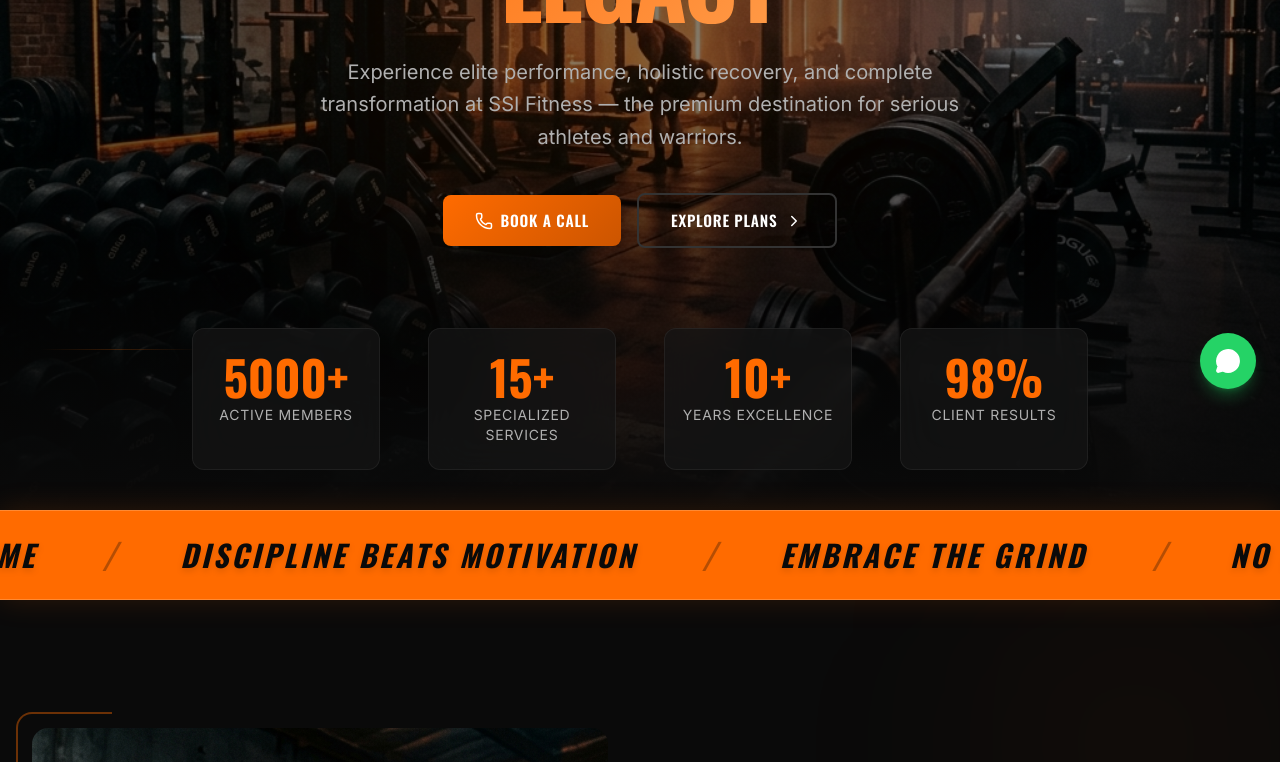
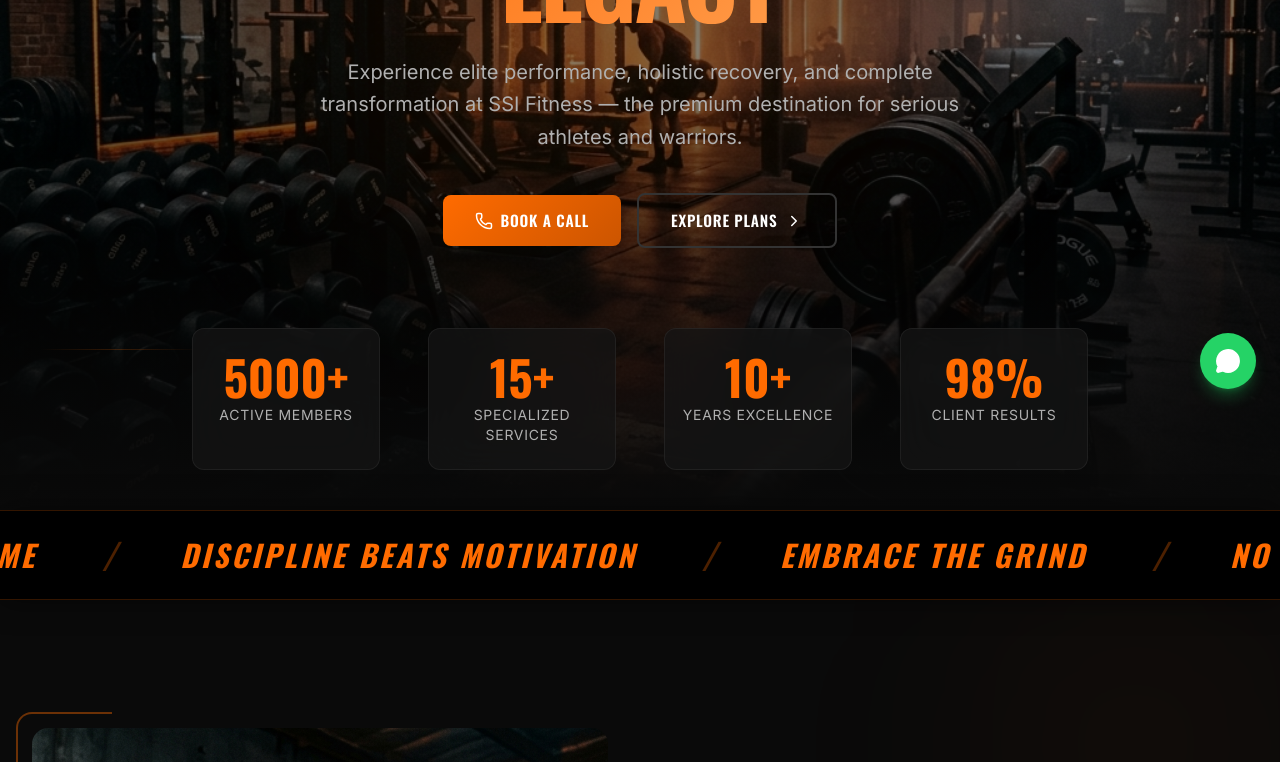
Before and after one commit to Adi-222/SSI-FITNESS, a Next.js app: page / in a window 1280 px wide. Shown: the part 387-1149 px from the top of the page. Built offline with nearby package versions, Linux system fonts and the light colour scheme.

Commit message:
added ticker

```diff
--- a/src/components/Ticker.tsx
+++ b/src/components/Ticker.tsx
@@ -16,7 +16,7 @@
 
 export default function Ticker() {
   return (
-    <div className="relative py-4 md:py-6 bg-brand-orange overflow-hidden border-y border-brand-orange-light shadow-[0_0_30px_rgba(255,107,0,0.15)] z-20">
+    <div className="relative py-4 md:py-6 bg-black overflow-hidden border-y border-brand-orange/20 shadow-[0_0_30px_rgba(0,0,0,0.5)] z-20">
       <div className="flex whitespace-nowrap">
         <motion.div
           animate={{ x: ["0%", "-50%"] }}
@@ -25,11 +25,11 @@
         >
           {REPEATED_SLOGANS.map((slogan, i) => (
             <div key={i} className="flex items-center gap-8 md:gap-16">
-              <span className="font-heading text-2xl md:text-3xl font-black italic tracking-widest text-brand-dark uppercase drop-shadow-md">
+              <span className="font-heading text-2xl md:text-3xl font-black italic tracking-widest text-brand-orange uppercase drop-shadow-md">
                 {slogan}
               </span>
               {/* Separator Slash */}
-              <span className="font-heading text-3xl md:text-4xl font-black text-brand-dark/30 italic">
+              <span className="font-heading text-3xl md:text-4xl font-black text-brand-orange/30 italic">
                 /
               </span>
             </div>
```
